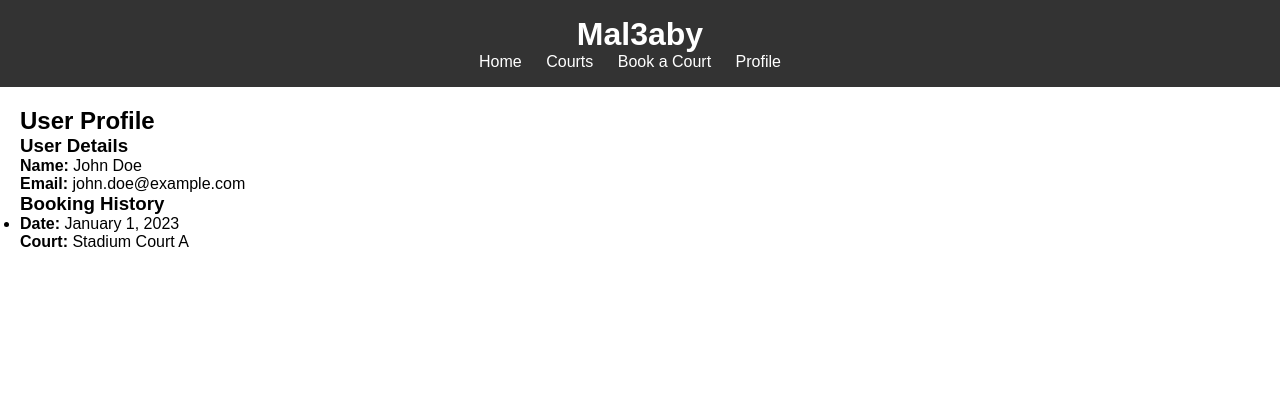
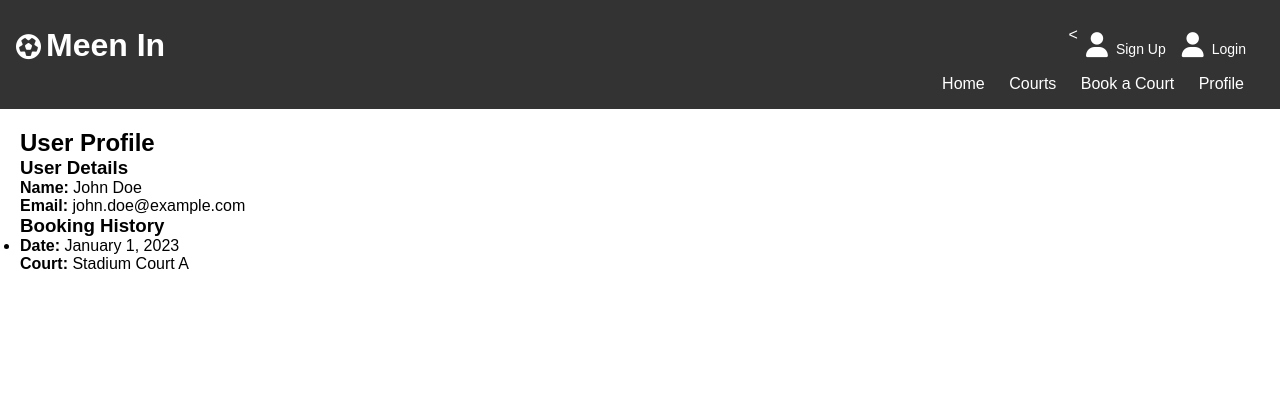
Before and after one commit to Yahiaamirr/WebProgrammingProject, a PHP site: page /Profile.html in a window 1280 px wide. Shown: the top 420 px of the page. Run offline with PHP 8.4, Linux system fonts and the light colour scheme.

Commit message:
newer updates

```diff
--- a/Profile.html
+++ b/Profile.html
@@ -3,26 +3,49 @@
 <head>
     <meta charset="UTF-8">
     <meta name="viewport" content="width=device-width, initial-scale=1.0">
-    <title>User Profile - Football Court Booking</title>
-    <!-- Link to your external CSS file -->
+    <title>Profile- Football Court Booking</title>
+    <link rel="stylesheet" href="https://cdnjs.cloudflare.com/ajax/libs/font-awesome/6.4.2/css/all.min.css" integrity="sha512-z3gLpd7yknf1YoNbCzqRKc4qyor8gaKU1qmn+CShxbuBusANI9QpRohGBreCFkKxLhei6S9CQXFEbbKuqLg0DA==" crossorigin="anonymous" referrerpolicy="no-referrer" />
     <link rel="stylesheet" href="myProject.css">
 </head>
 <body>
-    <!-- Header Section -->
     <header>
-        <h1>Mal3aby</h1>
-        <!-- Navigation Links -->
+        <div class="header-top">
+            <h1><span class="icon"><i class="fas fa-futbol"></i></span>Meen In</h1>
+            <div class="header-buttons">
+                <<button class="signup-btn" onclick="openForm()">
+                    <span class="icon"><i class="fa-solid fa-user"></i></span>Sign Up
+                </button>
+                <button class="login-btn"><span class="icon"><i class="fa-solid fa-user"></i></span>Login</button>
+            </div>
+        </div>
+
         <nav>
             <ul>
                 <li><a href="myProject.html">Home</a></li>
                 <li><a href="courts.html">Courts</a></li>
                 <li><a href="booking.html">Book a Court</a></li>
-                <!-- Link to the profile page -->
                 <li><a href="Profile.html">Profile</a></li>
             </ul>
         </nav>
     </header>
+    <div id="signupForm" class="form-container">
+        <form action="#" method="post" onsubmit="submitForm()">
+            <label for="Email">Email:</label>
+            <input type="text" id="Email" name="Email" required>
 
+            <label for="firstName">First Name:</label>
+            <input type="text" id="firstName" name="firstName" required>
+
+            <label for="username">Username:</label>
+            <input type="text" id="username" name="username" required>
+
+            <label for="password">Password:</label>
+            <input type="password" id="password" name="password" required>
+
+            <button type="submit">Sign Up</button>
+        </form>
+        <span class="close-btn" onclick="closeForm()">&times;</span>
+    </div>
     <!-- Main Content Section -->
     <section>
         <h2>User Profile</h2>
@@ -51,5 +74,6 @@
     <footer>
         <p>&copy; 2023 Football Court Booking</p>
     </footer>
+    <script src="myScript.js"></script>
 </body>
 </html>
--- a/myProject.css
+++ b/myProject.css
@@ -7,21 +7,82 @@ body, h1, h2, h3, p, ul, li {
 body {
     font-family: 'Arial', sans-serif;
 }
+/* Add this CSS to position Meen In and the icon on the same level as Sign Up and Login */
+.header-top {
+    display: flex;
+    justify-content: space-between;
+    align-items: center;
+}
+
+/* Rest of your existing CSS styles */
+/* ... */
+
+.header-buttons {
+    display: flex;
+    justify-content: flex-end;
+    margin: 10px; /* Add margin for spacing */
+}
+
+/* Style for the buttons */
+button {
+    margin-right: 10px; /* Add margin between buttons */
+}
 
 /* Header Styles */
 header {
     background-color: #333;
     color: #fff;
     padding: 1em;
-    text-align: center;
+    text-align:left;
 }
 
 header h1 {
     margin: 0;
+
 }
+header h5{
+    margin: 0;
+}
+
+button.signup-btn {
+    background-color: #333; /* Green background color */
+    color: white; /* White text color */
+    border: none; /* Remove border */
+    padding: px 8px 20px; /* Add padding */
+    text-align: left;
+    text-decoration: none;
+    display: inline-block;
+    font-size: 14px;
+    margin: 4px 2px;
+    cursor: pointer;
+}
+button.login-btn {
+    background-color: #333; /* Green background color */
+    color: white; /* White text color */
+    border: none; /* Remove border */
+    padding: px 8px 20px; /* Add padding */
+    text-align: left;
+    text-decoration: none;
+    display: inline-block;
+    font-size: 14px;
+    margin: 4px 2px;
+    cursor: pointer;
+}
+
+
+
+
+.icon {
+    display: inline-block;
+    width: 30px;
+    font-size: 25px;
+    color:#fff ;
+}
+
 
 nav ul {
     list-style-type: none;
+    text-align: right;
 }
 
 nav ul li {
--- a/myScript.js
+++ b/myScript.js
@@ -27,3 +27,26 @@ setInterval(() => {
 
 // Initialize the slideshow
 showSlides(slideIndex);
+
+   // Add this function to hide the form initially
+   function initForm() {
+    document.getElementById("signupForm").style.display = "none";
+}
+
+function openForm() {
+    document.getElementById("signupForm").style.display = "block";
+}
+
+function closeForm() {
+    document.getElementById("signupForm").style.display = "none";
+}
+
+function submitForm() {
+    // Add logic to handle form submission if needed
+    alert("Form submitted!");
+    closeForm(); // Close the form after submission
+    return false; // Prevent the form from actually submitting (for demo purposes)
+}
+
+// Call the initForm function when the page loads
+window.onload = initForm;
```
Also changed, not shown: other parts of myProject.css (+42 -9 lines), booking.html (+32 -3 lines), courts.html (+32 -3 lines), myProject.html (+34 -3 lines), darkk.jpg (added).
